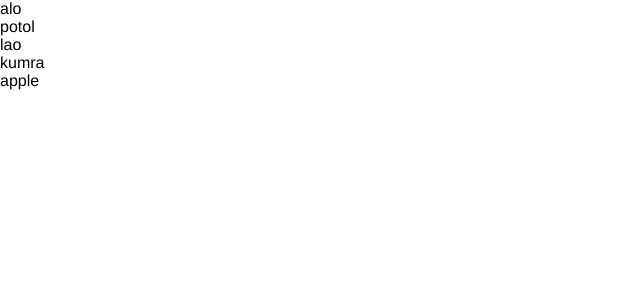
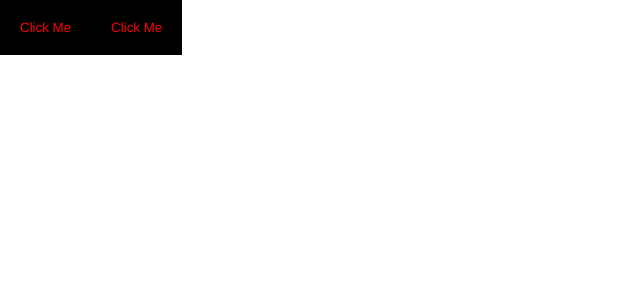
Before and after one commit to pro-masud/react-app-development, a React (Vite) app: page / in a window 1280 px wide. Shown: the top 300 px of the page, without its empty margins (0-640 px from the left). Built offline with nearby package versions, Linux system fonts and the light colour scheme.

Commit message:
html event handleing working successfully

```diff
--- a/src/App.jsx
+++ b/src/App.jsx
@@ -1,14 +1,10 @@
 import './App.css';
 // import HeadingCSS from './assets/app.module.css';
 function App() {
-  const foods = ['alo', 'potol', 'lao', 'kumra', 'apple'];
   return (
     <>
-      <ul>
-        {foods.map((item, index) => (
-          <li key={index}>{item}</li>
-        ))}
-      </ul>
+      <button onClick={() => alert("One Click")} style={{padding: "20px", backgroundColor:'#000', color:'red', border:"none"}}>Click Me</button>
+      <button onDoubleClick={() => alert("double Click")} style={{padding: "20px", backgroundColor:'#000', color:'red', border:"none"}}>Click Me</button>
     </>
   );
 }
```
